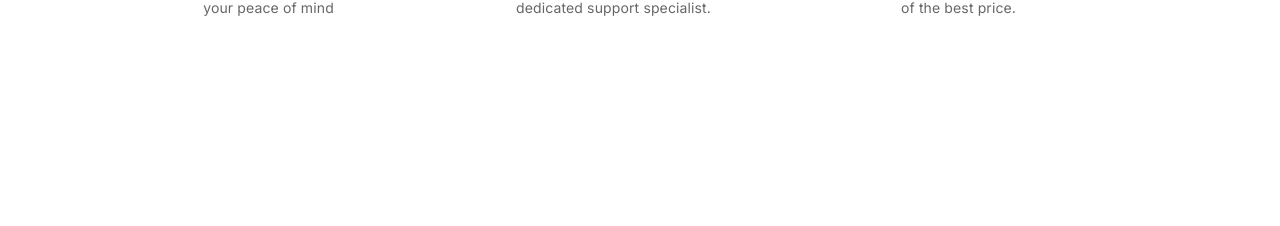
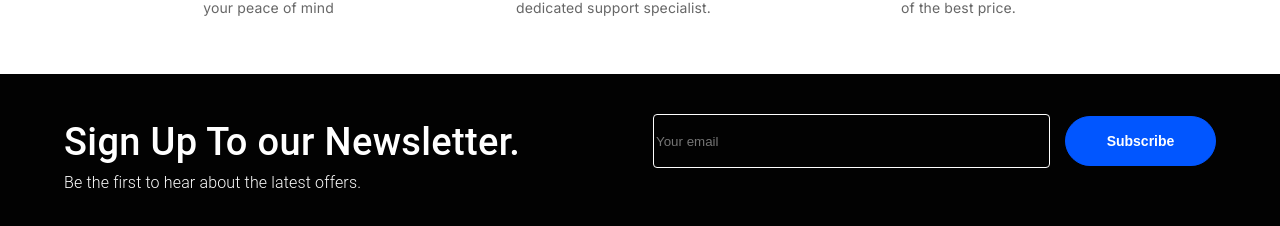
Before and after one commit to sonkeGumede/littlefish-technical-assessment, a React (Create React App) app: page / in a window 1280 px wide. Shown: the part 1164-1390 px from the top of the page. Before the commit the page ends 1238 px from the top, so only its background shows below. Built offline with nearby package versions, Linux system fonts and the light colour scheme; no server answers.

Commit message:
chore: update footer

```diff
--- a/src/layout/Footer.tsx
+++ b/src/layout/Footer.tsx
@@ -1,8 +1,55 @@
-import React from 'react';
+import { Typography } from "@mui/material";
+import { Container, styled } from "@mui/system";
+import Box from "@mui/system/Box";
+import React from "react";
 
-const Footer:React.FunctionComponent = ()=>{
-    return (
-        <></>
-    )
-}
+const Input = styled("input")(`
+    height: 50px;
+    width: 391px;
+    border-radius: 4px;
+    border: solid thin white;
+    background-color: transparent;
+`);
+
+const Button = styled("button")(`
+    color: white;
+    border: solid thin #0156FF;
+    border-radius: 50px;
+    width: 151px;
+    height: 50px;
+    background-color: #0156FF;
+    font-size: 14px;
+    font-weight: 600;
+    margin-left: 15px;
+`);
+
+const Footer: React.FunctionComponent = () => {
+  return (
+    <Box sx={{ height: 520, backgroundColor: "primary.main" }}>
+      <Container>
+        <Box
+          sx={{
+            display: "flex",
+            flexDirection: "row",
+            justifyContent: "space-between",
+            paddingTop: 5,
+          }}
+        >
+          <Box>
+            <Typography color="secondary.light" fontSize={38} fontWeight={500}>
+              Sign Up To our Newsletter.
+            </Typography>
+            <Typography color="secondary.light" fontSize={16} fontWeight={300}>
+              Be the first to hear about the latest offers.
+            </Typography>
+          </Box>
+          <Box>
+            <Input type="Text" placeholder="Your email" />
+            <Button type="submit">Subscribe</Button>
+          </Box>
+        </Box>
+      </Container>
+    </Box>
+  );
+};
 export default Footer;
```
